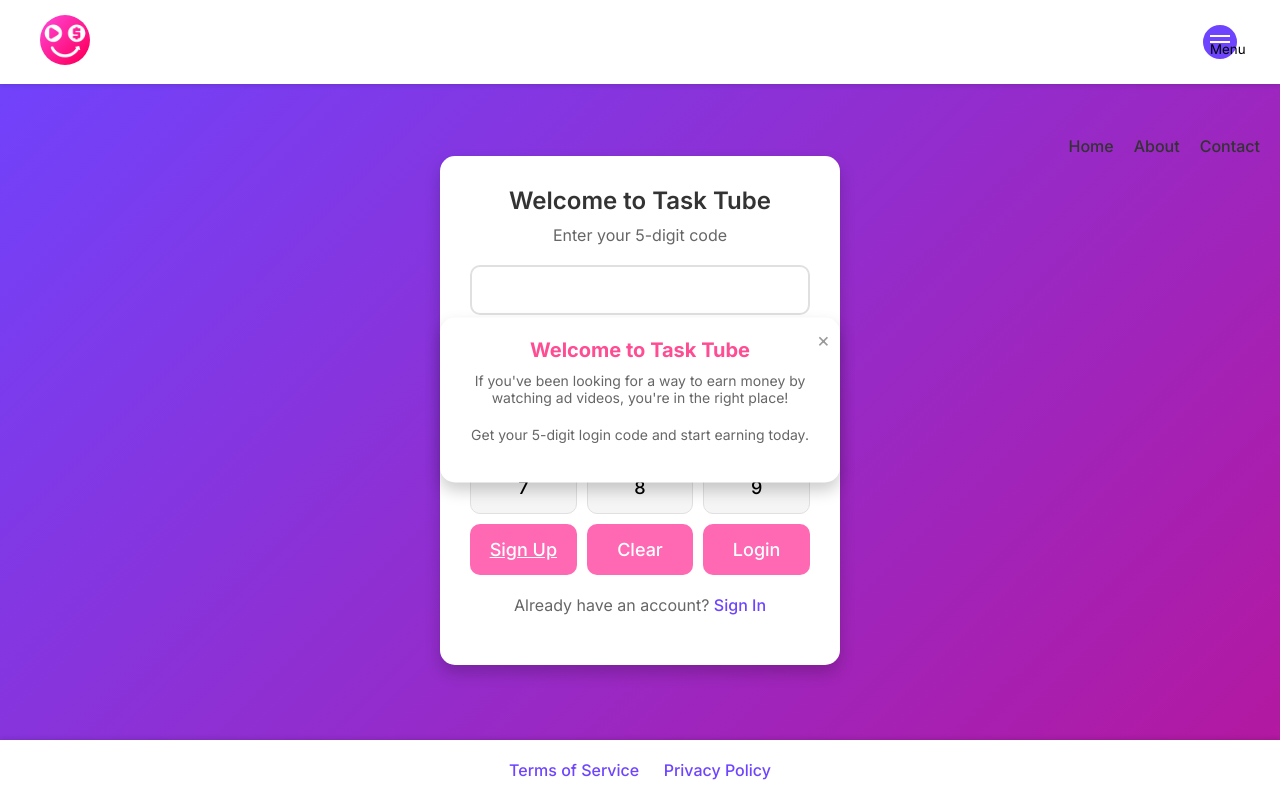
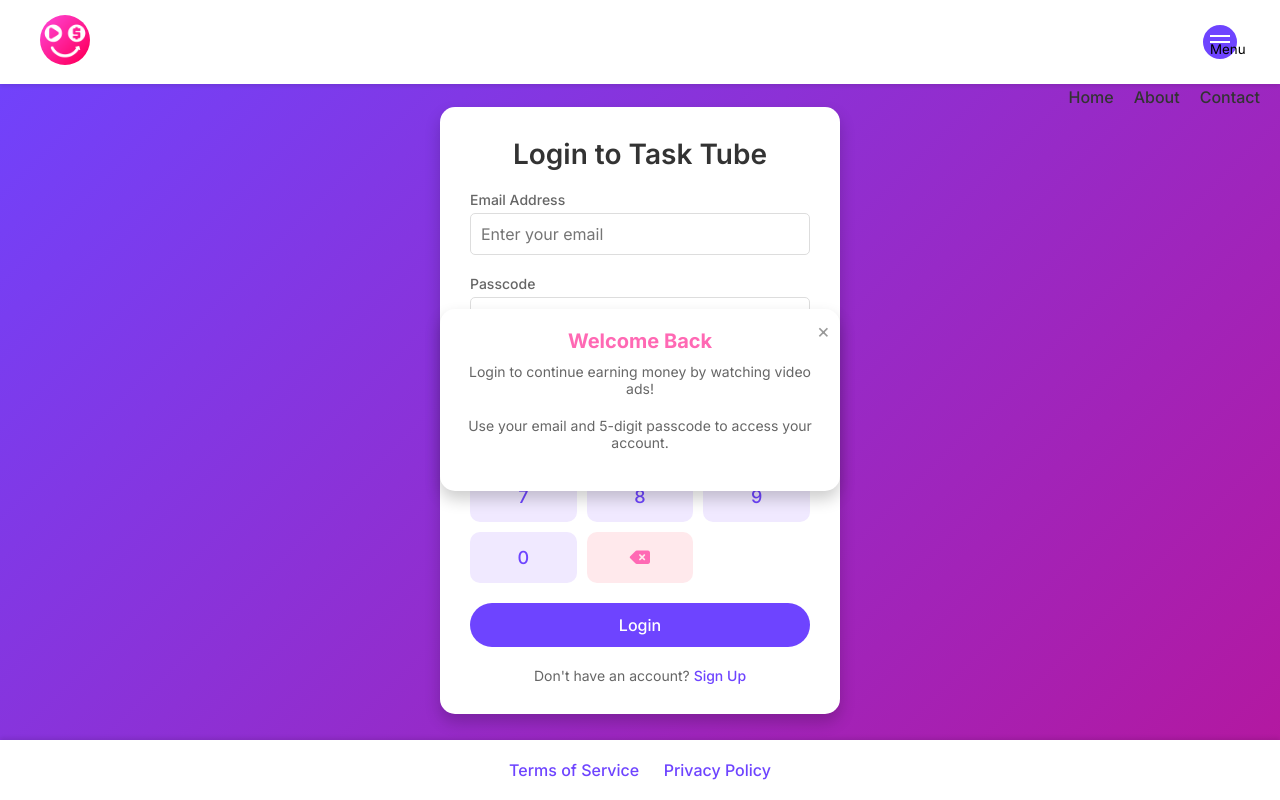
Before and after one commit to Xantech007/cashtube-clone, a PHP site: page /login.php in a window 1280 px wide. Run offline with PHP 8.4, Linux system fonts and the light colour scheme; some libraries are stand-ins or nearby versions.

Commit message:
Update login.php

```diff
--- a/login.php
+++ b/login.php
@@ -1,35 +1,5 @@
 <?php
 // login.php
-require_once 'database/conn.php';
-
-$response = ['success' => false, 'error' => ''];
-
-if ($_SERVER['REQUEST_METHOD'] === 'POST' && isset($_POST['passcode'])) {
-    $passcode = trim($_POST['passcode']);
-
-    if (strlen($passcode) === 5) {
-        try {
-            $stmt = $pdo->prepare("SELECT COUNT(*) FROM users WHERE passcode = ?");
-            $stmt->execute([$passcode]);
-            if ($stmt->fetchColumn() > 0) {
-                $response['success'] = true;
-            } else {
-                $response['error'] = "Invalid passcode.";
-                file_put_contents('debug.log', 'Invalid passcode: ' . $passcode . "\n", FILE_APPEND);
-            }
-        } catch (PDOException $e) {
-            $response['error'] = "Database error: " . $e->getMessage();
-            file_put_contents('debug.log', 'Database error: ' . $e->getMessage() . "\n", FILE_APPEND);
-        }
-    } else {
-        $response['error'] = "Passcode must be 5 digits.";
-        file_put_contents('debug.log', 'Invalid passcode length: ' . $passcode . "\n", FILE_APPEND);
-    }
-
-    header('Content-Type: application/json');
-    echo json_encode($response);
-    exit;
-}
 ?>
 
 <!DOCTYPE html>
@@ -37,7 +7,7 @@ if ($_SERVER['REQUEST_METHOD'] === 'POST' && isset($_POST['passcode'])) {
 <head>
     <meta charset="UTF-8">
     <meta name="viewport" content="width=device-width, initial-scale=1.0">
-    <title>Task Tube - Secure Login</title>
+    <title>Task Tube - Login</title>
     <link rel="stylesheet" href="https://fonts.googleapis.com/css2?family=Inter:wght@300;400;500;600;700&display=swap">
     <link rel="stylesheet" href="https://cdnjs.cloudflare.com/ajax/libs/font-awesome/6.4.0/css/all.min.css">
     <script src="https://cdn.jsdelivr.net/npm/sweetalert2@11"></script>
@@ -70,36 +40,36 @@ if ($_SERVER['REQUEST_METHOD'] === 'POST' && isset($_POST['passcode'])) {
         }
 
         .login-container h1 {
-            font-size: 24px;
+            font-size: 28px;
             font-weight: 600;
             color: #333;
-            margin-bottom: 10px;
-        }
-
-        .login-container p {
-            font-size: 16px;
-            color: #666;
             margin-bottom: 20px;
         }
 
-        .login-container p span {
-            color: #ff69b4;
-            font-weight: 500;
+        .login-container .form-group {
+            margin-bottom: 20px;
+            text-align: left;
         }
 
-        #passcode {
+        .login-container label {
+            font-size: 14px;
+            font-weight: 500;
+            color: #666;
+            display: block;
+            margin-bottom: 5px;
+        }
+
+        .login-container input {
             width: 100%;
-            height: 50px;
-            font-size: 24px;
-            text-align: center;
-            border: 2px solid #e0e0e0;
-            border-radius: 10px;
-            margin-bottom: 20px;
+            padding: 10px;
+            font-size: 16px;
+            border: 1px solid #ddd;
+            border-radius: 5px;
             outline: none;
             transition: border-color 0.3s ease;
         }
 
-        #passcode:focus {
+        .login-container input:focus {
             border-color: #6e44ff;
         }
 
@@ -107,50 +77,66 @@ if ($_SERVER['REQUEST_METHOD'] === 'POST' && isset($_POST['passcode'])) {
             display: grid;
             grid-template-columns: repeat(3, 1fr);
             gap: 10px;
-            margin-bottom: 20px;
+            margin-top: 10px;
         }
 
-        .key {
-            background: #f5f5f5;
-            border: 1px solid #e0e0e0;
+        .keypad-button {
+            background: #f0e9ff;
+            border: none;
             border-radius: 10px;
             padding: 15px;
             font-size: 18px;
             font-weight: 500;
-            text-align: center;
+            color: #6e44ff;
             cursor: pointer;
-            transition: background 0.3s ease, transform 0.2s ease;
+            transition: background 0.3s ease;
         }
 
-        .key:hover {
+        .keypad-button:hover {
             background: #6e44ff;
             color: #fff;
-            transform: scale(1.05);
         }
 
-        .key.action {
+        .keypad-button.delete {
+            background: #ffe9ec;
+            color: #ff69b4;
+        }
+
+        .keypad-button.delete:hover {
             background: #ff69b4;
             color: #fff;
-            border: none;
         }
 
-        .key.action:hover {
-            background: #ff4d94;
+        .submit-btn {
+            width: 100%;
+            padding: 12px;
+            background: #6e44ff;
+            color: #fff;
+            border: none;
+            border-radius: 25px;
+            font-size: 16px;
+            font-weight: 500;
+            cursor: pointer;
+            transition: background 0.3s ease;
         }
 
-        .signin-link {
+        .submit-btn:hover {
+            background: #5a00b5;
+        }
+
+        .signup-link {
             font-size: 14px;
             color: #666;
-            margin-top: 10px;
+            margin-top: 20px;
         }
 
-        .signin-link a {
+        .signup-link a {
             color: #6e44ff;
             text-decoration: none;
             font-weight: 500;
         }
 
-        .signin-link a:hover {
+        .signup-link a:hover {
             text-decoration: underline;
         }
 
@@ -172,7 +158,7 @@ if ($_SERVER['REQUEST_METHOD'] === 'POST' && isset($_POST['passcode'])) {
 
         .notice h2 {
             font-size: 20px;
-            color: #ff4d94;
+            color: #ff69b4;
             margin-bottom: 10px;
         }
 
@@ -196,9 +182,23 @@ if ($_SERVER['REQUEST_METHOD'] === 'POST' && isset($_POST['passcode'])) {
                 padding: 20px;
             }
 
-            .key {
-                padding: 10px;
+            .login-container h1 {
+                font-size: 24px;
+            }
+
+            .keypad-button {
+                padding: 12px;
                 font-size: 16px;
+            }
+        }
+
+        @media (max-width: 480px) {
+            .login-container {
+                padding: 15px;
+            }
+
+            .login-container h1 {
+                font-size: 20px;
             }
         }
     </style>
@@ -208,31 +208,29 @@ if ($_SERVER['REQUEST_METHOD'] === 'POST' && isset($_POST['passcode'])) {
     <?php include 'inc/navbar.php'; ?>
 
     <div class="login-container">
-        <h1>Welcome to <span>Task Tube</span></h1>
-        <p>Enter your 5-digit code</p>
-        <input type="password" id="passcode" readonly style="font-size: 24px;" aria-label="Passcode input">
-        <div class="keypad">
-            <div class="key">1</div>
-            <div class="key">2</div>
-            <div class="key">3</div>
-            <div class="key">4</div>
-            <div class="key">5</div>
-            <div class="key">6</div>
-            <div class="key">7</div>
-            <div class="key">8</div>
-            <div class="key">9</div>
-            <div class="key action"><a href='register.php' style='color: #fff;'>Sign Up</a></div>
-            <div class="key action" id="clear">Clear</div>
-            <div class="key action" id="enter">Login</div>
+        <h1>Login to Task Tube</h1>
+        <form id="login-form">
+            <div class="form-group">
+                <label for="email">Email Address</label>
+                <input type="email" id="email" name="email" placeholder="Enter your email" required>
             </div>
-        <p class="signin-link">Already have an account? <a href="signin.php">Sign In</a></p>
+            <div class="form-group">
+                <label for="passcode">Passcode</label>
+                <input type="text" id="passcode" name="passcode" placeholder="Enter 5-digit passcode" maxlength="5" readonly required>
+                <div class="keypad" id="keypad"></div>
+            </div>
+            <button type="submit" class="submit-btn">Login</button>
+        </form>
+        <p class="signup-link">
+            Don't have an account? <a href="register.php">Sign Up</a>
+        </p>
     </div>
 
     <div class="notice" id="notice">
         <span class="close-btn" onclick="closeNotice()" aria-label="Close notice">×</span>
-        <h2>Welcome to Task Tube</h2>
-        <p>If you've been looking for a way to earn money by watching ad videos, you're in the right place!</p>
-        <p>Get your 5-digit login code and start earning today.</p>
+        <h2>Welcome Back</h2>
+        <p>Login to continue earning money by watching video ads!</p>
+        <p>Use your email and 5-digit passcode to access your account.</p>
     </div>
 
     <?php include 'inc/footer.php'; ?>
@@ -246,90 +244,50 @@ if ($_SERVER['REQUEST_METHOD'] === 'POST' && isset($_POST['passcode'])) {
     <noscript><a href="https://www.livechat.com/chat-with/15808029/" rel="nofollow">Chat with us</a>, powered by <a href="https://www.livechat.com/?welcome" rel="noopener nofollow" target="_blank">LiveChat</a></noscript>
 
     <script>
-        // Passcode Logic
-        const passcodeInput = document.getElementById("passcode");
-        const keys = document.querySelectorAll(".key:not(.action)");
-        const clearButton = document.getElementById("clear");
-        const enterButton = document.getElementById("enter");
+        // Keypad Generation
+        document.addEventListener('DOMContentLoaded', function() {
+            const keypad = document.getElementById('keypad');
+            const passcodeInput = document.getElementById('passcode');
 
-        keys.forEach(key => {
-            key.addEventListener("click", () => {
+            // Create keypad buttons for digits 0-9
+            const digits = [1, 2, 3, 4, 5, 6, 7, 8, 9, 0];
+            digits.forEach(digit => {
+                const button = document.createElement('button');
+                button.className = 'keypad-button';
+                button.textContent = digit;
+                button.addEventListener('click', () => {
                     if (passcodeInput.value.length < 5) {
-                    passcodeInput.value += key.textContent;
+                        passcodeInput.value += digit;
                     }
                 });
+                keypad.appendChild(button);
             });
 
-        clearButton.addEventListener("click", () => {
-            passcodeInput.value = "";
+            // Add delete button
+            const deleteButton = document.createElement('button');
+            deleteButton.className = 'keypad-button delete';
+            deleteButton.innerHTML = '<i class="fas fa-backspace"></i>';
+            deleteButton.addEventListener('click', () => {
+                passcodeInput.value = passcodeInput.value.slice(0, -1);
             });
+            keypad.appendChild(deleteButton);
 
-        enterButton.addEventListener("click", validatePasscode);
-
-        passcodeInput.addEventListener("input", () => {
-            if (passcodeInput.value.length === 5) {
-                validatePasscode();
+            // Set active navbar link
+            const currentPath = window.location.pathname.split('/').pop();
+            const links = document.querySelectorAll('.ham-menu ul li a');
+            links.forEach(link => {
+                if (link.getAttribute('href') === currentPath) {
+                    link.parentElement.classList.add('active');
                 }
             });
 
-        function validatePasscode() {
-            const passcode = passcodeInput.value;
-            if (passcode.length !== 5) {
-                Swal.fire({
-                    icon: 'error',
-                    title: 'Oops...',
-                    text: 'Please enter a 5-digit passcode.',
-                });
-                return;
-            }
-
-            $.ajax({
-                url: './login.php',
-                type: 'POST',
-                data: { passcode: passcode },
-                dataType: 'json',
-                success: function(response) {
-                    console.log('AJAX response:', response);
-                    if (response.success) {
-                        Swal.fire({
-                            icon: 'success',
-                            title: 'Good job!',
-                            text: 'Login successful',
-                            timer: 2000,
-                            showConfirmButton: false
-                        }).then(() => {
-                            window.location.href = 'home.html';
-                        });
-                    } else {
-                        Swal.fire({
-                            icon: 'error',
-                            title: 'Oops...',
-                            text: response.error || 'Invalid Passcode!',
-                            footer: '<a href="register.php">Sign Up</a>'
-                        });
-                        passcodeInput.value = "";
-                    }
-                },
-                error: function(xhr, status, error) {
-                    console.error('AJAX error:', status, error, xhr.responseText);
-                    Swal.fire({
-                        icon: 'error',
-                        title: 'Oops...',
-                        text: 'Server error. Please try again.',
-                        footer: '<a href="register.php">Sign Up</a>'
-                    });
-                    passcodeInput.value = "";
-                }
-            });
-        }
-
-        // Notice Popup
+            // Notice popup
             function isNoticeShown() {
-            return localStorage.getItem('noticeShown');
+                return localStorage.getItem('noticeShownLogin');
             }
 
             function setNoticeShown() {
-            localStorage.setItem('noticeShown', true);
+                localStorage.setItem('noticeShownLogin', true);
             }
 
             function showNotice() {
@@ -349,8 +307,59 @@ if ($_SERVER['REQUEST_METHOD'] === 'POST' && isset($_POST['passcode'])) {
 
             window.addEventListener('load', showNotice);
 
+            // Form submission
+            document.getElementById('login-form').addEventListener('submit', function(e) {
+                e.preventDefault();
+                const email = document.getElementById('email').value;
+                const passcode = passcodeInput.value;
+
+                if (passcode.length !== 5) {
+                    Swal.fire({
+                        icon: 'error',
+                        title: 'Invalid Passcode',
+                        text: 'Please enter a 5-digit passcode.'
+                    });
+                    return;
+                }
+
+                // AJAX submission
+                fetch('database/login_process.php', {
+                    method: 'POST',
+                    headers: { 'Content-Type': 'application/x-www-form-urlencoded' },
+                    body: `email=${encodeURIComponent(email)}&passcode=${encodeURIComponent(passcode)}`
+                })
+                .then(response => response.json())
+                .then(data => {
+                    if (data.success) {
+                        Swal.fire({
+                            icon: 'success',
+                            title: 'Login Successful',
+                            text: 'Redirecting to your dashboard...',
+                            timer: 2000,
+                            showConfirmButton: false
+                        }).then(() => {
+                            window.location.href = 'home.html';
+                        });
+                    } else {
+                        Swal.fire({
+                            icon: 'error',
+                            title: 'Login Failed',
+                            text: data.message || 'Invalid email or passcode.'
+                        });
+                    }
+                })
+                .catch(error => {
+                    Swal.fire({
+                        icon: 'error',
+                        title: 'Error',
+                        text: 'Something went wrong. Please try again.'
+                    });
+                });
+            });
+
             // Prevent right-click
             document.addEventListener('contextmenu', e => e.preventDefault());
+        });
     </script>
 </body>
 </html>
```
Lines whose indentation alone changed are shown as unchanged.
